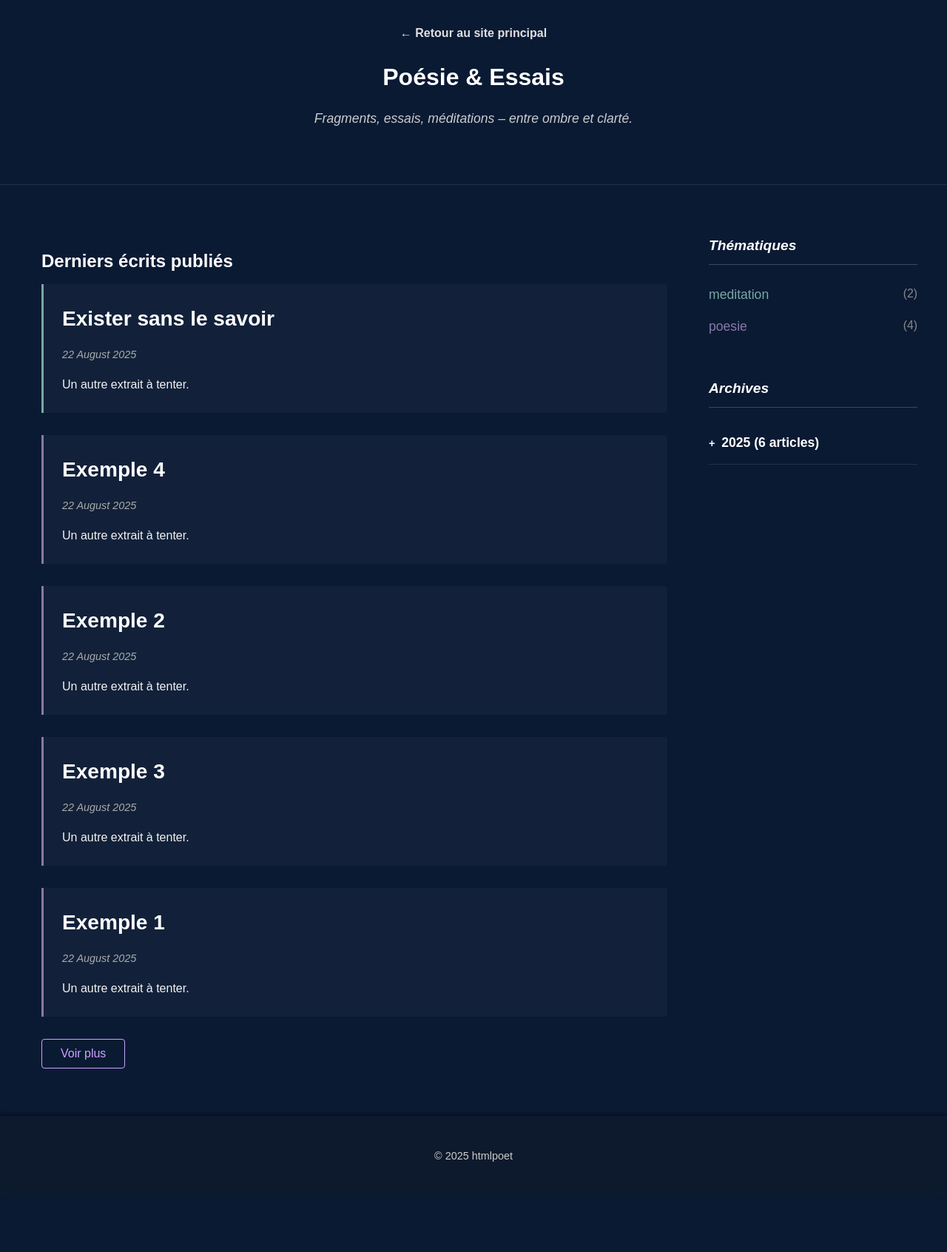
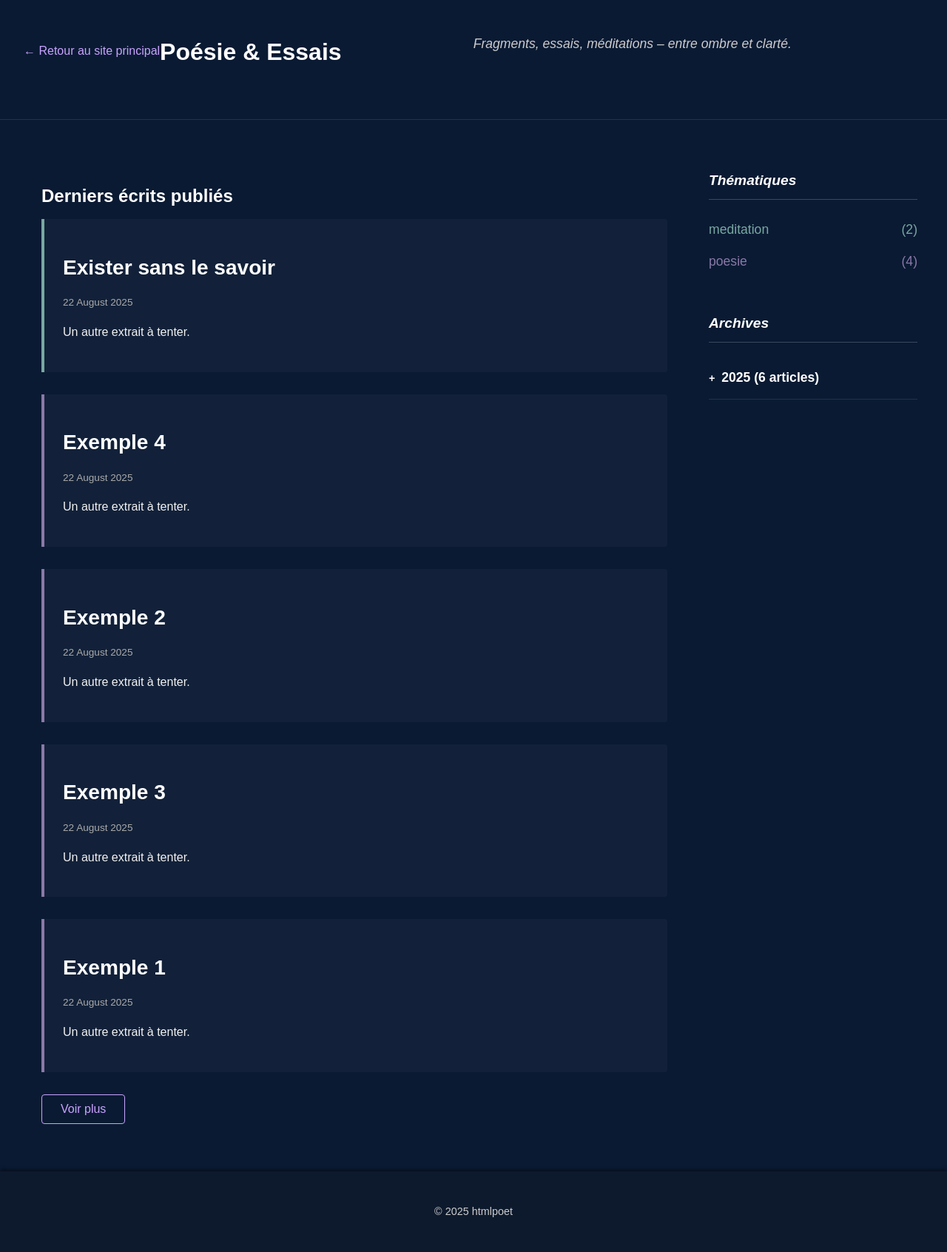
Before and after one commit to htmlpoet/htmlpoet.github.io, a Jekyll site: the page built from poetry/index.md, in a window 1280 px wide. Shown: the whole page at 74% size. Built offline with Jekyll 4.4.1, drawn with Linux system fonts in a browser that asks for light colours; before the commit the page ends 1617 px from its top, so only the background shows below that.

Commit message:
hamburger menu

```diff
--- a/css/style.css
+++ b/css/style.css
@@ -1,35 +1,10 @@
+/* --- STYLES GÉNÉRAUX --- */
 body {
   font-family: 'Arial', sans-serif;
-  color: #f2f2f2; /* Light text for contrast */
-  background-color: #0a1a33; /* Deep dark blue */
+  color: #f2f2f2;
+  background-color: #0a1a33;
   margin: 0;
   line-height: 1.6;
-}
-
-header {
-  text-align: center;
-  padding: 2em 1em;
-}
-
-nav ul {
-  list-style: none;
-  text-align: center;
-  padding: 0;
-}
-
-nav li {
-  display: inline-block;
-  margin: 0 15px;
-}
-
-nav a {
-  text-decoration: none;
-  color: #e0e0e0; /* Lightened for readability */
-  font-weight: bold;
-}
-
-nav a:hover {
-  color: #ffb6c1; /* Softer pink for contrast against dark blue */
 }
 
 main {
@@ -39,7 +14,7 @@
 }
 
 h1, h2, h3 {
-  color: #ffffff; /* White headings for clarity */
+  color: #ffffff;
   margin-bottom: 0.5em;
 }
 
@@ -47,23 +22,14 @@
   margin-bottom: 1em;
 }
 
-footer {
-  text-align: center;
-  padding: 2em 1em;
-  font-size: 0.9em;
-  background: #0d1a2d; /* Slightly lighter dark blue for contrast */
-  box-shadow: 0 -2px 5px rgba(0,0,0,0.5);
-  color: #cccccc; /* Softer gray text */
-}
-
 a {
-  color: #c9a3ff; /* base link color, matches your nav */
+  color: #c9a3ff;
   text-decoration: none;
   transition: color 0.3s ease;
 }
 
 a:hover {
-  color: #b86b77; /* hover color */
+  color: #b86b77;
 }
 
 img {
@@ -73,46 +39,63 @@
   margin: 0 auto;
 }
 
-button, .btn {
-  background-color: #b86b77;
-  color: #fff;
-  border: none;
-  padding: 0.6em 1.2em;
-  cursor: pointer;
-  font-family: 'Merriweather', serif;
-  transition: background-color 0.3s ease;
+/* --- HEADER PRINCIPAL & NAVIGATION --- */
+header {
+  display: flex;
+  justify-content: space-between;
+  align-items: center;
+  padding: 1.5em 2em;
 }
 
-button:hover, .btn:hover {
-  background-color: #944f5b;
+.site-title {
+  font-size: 1.5em;
+  text-decoration: none;
+  color: #fff;
+  font-weight: bold;
 }
 
-/* Intro/lead */
-.intro .lead {
-  font-size: 1.2rem;
-  font-style: italic;
-  text-align: center;
-  margin: 2em auto;
-  max-width: 700px;
-  color: #dcdcdc;
+nav#main-nav ul {
+  list-style: none;
+  padding: 0;
+  margin: 0;
 }
 
-/* Articles */
+nav#main-nav li {
+  display: inline-block;
+  margin: 0 15px;
+}
+
+nav#main-nav a {
+  text-decoration: none;
+  color: #e0e0e0;
+  font-weight: bold;
+}
+
+nav#main-nav a:hover {
+  color: #ffb6c1;
+}
+
+/* --- FOOTER --- */
+footer {
+  text-align: center;
+  padding: 2em 1em;
+  font-size: 0.9em;
+  background: #0d1a2d;
+  box-shadow: 0 -2px 5px rgba(0,0,0,0.5);
+  color: #cccccc;
+}
+
+/* --- ARTICLES (.post) --- */
 .post {
   background: rgba(255, 255, 255, 0.03);
-  border-left: 3px solid #c9a3ff; /* lavande poétique */
+  border-left-width: 3px;
+  border-left-style: solid;
+  border-left-color: #6c757d;
   margin: 2em auto;
   padding: 1.5em;
   max-width: 750px;
   box-shadow: 0 4px 12px rgba(0,0,0,0.3);
   border-radius: 4px;
-}
-
-.post-title {
-  font-family: "Merriweather", serif;
-  font-size: 1.5rem;
-  margin-bottom: 0.3em;
-  color: #ffffff;
 }
 
 .post-meta {
@@ -121,51 +104,34 @@
   margin-bottom: 1em;
 }
 
-.post-content p {
-  margin-bottom: 1em;
-  color: #f2f2f2;
-}
-
-/* css/style.css */
-
+/* --- LISTE D'ARTICLES (.post-list) --- */
 .post-list {
   list-style: none;
   padding: 0;
   margin: 0;
 }
 
-/* Le conteneur de chaque article dans la liste */
 .post-list li {
-  position: relative; /* Essentiel pour que l'étirement du lien fonctionne */
-  /* ...tes autres styles pour li restent les mêmes... */
+  position: relative;
   background-color: rgba(255, 255, 255, 0.03);
   padding: 25px;
   margin-bottom: 30px;
-  border-left-width: 4 px;
+  border-left-width: 4px;
   border-left-style: solid;
-  border-left-color: #6C757d;
+  border-left-color: #6c757d;
   border-radius: 0 4px 4px 0;
   transition: background-color 0.3s ease, border-left-color 0.3s ease;
 }
 
-/* Effet au survol pour l'interactivité */
 .post-list li:hover {
   background-color: rgba(255, 255, 255, 0.06);
-  /* On utilise la couleur rose de tes liens au survol pour la cohérence */
   border-left-color: #ffb6c1;
-}
-
-/* Le titre de l'article */
-.post-list h3 {
-  margin-top: 0;
-  margin-bottom: 5px;
 }
 
 .post-list h3 a {
   text-decoration: none;
-  /* Titre en blanc pour un contraste maximal */
   color: #ffffff;
-  font-size: 1.5em; /* Un peu plus grand pour marquer l'importance */
+  font-size: 1.5em;
 }
 
 .post-list h3 a::after {
@@ -177,69 +143,35 @@
   height: 100%;
 }
 
-/* La date et autres métadonnées */
-.post-list .post-meta {
-  /* Gris clair, discret et lisible */
-  color: #aaa;
-  font-size: 0.9em;
-  margin-bottom: 15px;
-  font-style: italic;
+/* --- STRUCTURE ET HEADER DU BLOG --- */
+.blog-header {
+  text-align: center;
+  padding-bottom: 3em;
+  border-bottom: 1px solid rgba(255, 255, 255, 0.1);
 }
 
-/* L'extrait du texte (qui est dans une balise <p>) */
-.post-list p {
-  /* Couleur principale de ton texte pour une lisibilité parfaite */
-  color: #f2f2f2;
-  margin-bottom: 0;
+.tagline {
+  font-size: 1.1rem;
+  font-style: italic;
+  color: #ccc;
+  margin: 0.5em 0 1.5em 0;
+  max-width: 600px;
+  margin-left: auto;
+  margin-right: auto;
 }
 
-/* --- COULEURS PAR TAG --- */
-
-/* Thème "Poésie" */
-.post-list li.tag-poesie,
-.post.tag-poesie {
-  border-left-color: #8a79a8; /* Un violet poudré */
+.blog-container {
+  display: flex;
+  max-width: 1200px;
+  margin: 0 auto;
+  padding: 2em 1em;
+  gap: 40px;
 }
 
-/* Thème "Essai" */
-.post-list li.tag-essai,
-.post.tag-essai {
-  border-left-color: #a89a79; /* Un ocre doux */
-}
+.blog-main { flex: 3; }
+.blog-sidebar { flex: 1; padding-top: 1em; }
 
-/* Thème "Méditation" */
-.post-list li.tag-meditation,
-.post.tag-meditation {
-  border-left-color: #79a8a1; /* Un vert d'eau apaisant */
-}
-
-/* Ajoute autant de thèmes que tu le souhaites ! */
-.post-list li.tag-fragment,
-.post.tag-fragment {
-  border-left-color: #798aa8; /* Un bleu ardoise */
-}
-
-/* css/style.css */
-
-/* --- STRUCTURE DU BLOG --- */
-.blog-container {
-  display: flex;
-  max-width: 1200px; /* On élargit un peu pour la sidebar */
-  margin: 0 auto;
-  padding: 2em 1em;
-  gap: 40px; /* Espace entre le contenu et la sidebar */
-}
-
-.blog-main {
-  flex: 3; /* Le contenu principal prend 3/4 de la place */
-}
-
-.blog-sidebar {
-  flex: 1; /* La sidebar prend 1/4 de la place */
-  padding-top: 1em; /* Petit décalage pour aligner les titres */
-}
-
-/* --- STYLE DE LA SIDEBAR --- */
+/* --- SIDEBAR --- */
 .sidebar-widget {
   margin-bottom: 3em;
 }
@@ -253,14 +185,12 @@
   font-style: italic;
 }
 
-/* Style pour la liste des tags */
 .tag-list, .archive-list {
   list-style: none;
   padding: 0;
 }
 
 .tag-list li a {
-  text-decoration: none;
   font-size: 1.1em;
   display: flex;
   justify-content: space-between;
@@ -269,151 +199,157 @@
 }
 
 .tag-list li a:hover {
-  color: #ffb6c1; /* Rose au survol */
-  letter-spacing: 1px; /* Effet poétique au survol */
+  color: #ffb6c1;
+  letter-spacing: 1px;
 }
 
-.tag-list li a span {
-  font-size: 0.9em;
-  color: #888;
-}
-
-/* --- COULEURS PAR TAG --- */
-/* Couleur des liens dans la sidebar */
-.tag-list a.tag-poesie     { color: #8a79a8; }
-.tag-list a.tag-essai      { color: #a89a79; }
-.tag-list a.tag-meditation { color: #79a8a1; }
-.tag-list a.tag-fragment   { color: #798aa8; }
-
-/* Style pour les nouvelles archives déroulantes */
 .archive-group {
   margin-bottom: 0.5em;
   border-bottom: 1px solid rgba(255, 255, 255, 0.1);
 }
-.archive-group[open] { /* Style quand la section est ouverte */
-  padding-bottom: 1em;
-}
 
-/* Style pour le titre déroulant des archives */
+.archive-group[open] { padding-bottom: 1em; }
+
 .archive-group summary {
   cursor: pointer;
   padding: 0.8em 0;
   font-size: 1.1em;
   font-weight: bold;
   color: #fff;
-  list-style: none; /* Cache la flèche par défaut sur Firefox */
+  list-style: none;
 }
-.archive-group summary::-webkit-details-marker {
-  display: none; /* Cache la flèche par défaut sur Chrome/Safari */
-}
+
+.archive-group summary::-webkit-details-marker { display: none; }
+
 .archive-group summary::before {
   content: '+ ';
   font-family: monospace;
 }
 
-.archive-group[open] summary::before {
-  content: '− ';
-}
+.archive-group[open] summary::before { content: '− '; }
 
-.archive-list {
-  list-style: none;
-  padding-left: 20px; /* Indentation pour les articles */
-  margin-top: 0.5em;
-}
-
-.archive-list-item {
-  padding: 0.3em 0;
-}
 .archive-list-item a {
   text-decoration: none;
   color: #f2f2f2;
 }
-.archive-list-item a:hover {
-  color: #ffb6c1;
-}
 
-/* La correction pour la date */
 .archive-list-item .archive-date {
   font-size: 0.9em;
   color: #888;
   font-style: italic;
-  margin-left: 10px; /* Simple marge à gauche */
+  margin-left: 10px;
 }
 
-/* --- STYLE DU HEADER DE BLOG --- */
-.blog-header {
-  text-align: center;
-  padding-bottom: 2em;
-}
+/* --- COULEURS PAR TAG --- */
+.post-list li.tag-poesie, .post.tag-poesie { border-left-color: #8a79a8; }
+.post-list li.tag-essai, .post.tag-essai { border-left-color: #a89a79; }
+.post-list li.tag-meditation, .post.tag-meditation { border-left-color: #79a8a1; }
+.post-list li.tag-fragment, .post.tag-fragment { border-left-color: #798aa8; }
 
-.tagline {
-  font-size: 1.1rem;
-  font-style: italic;
-  color: #ccc; /* Un gris clair pour contraster avec le titre */
-  margin: 0.5em 0 1.5em 0; /* Espacement au-dessus et en dessous */
-  max-width: 600px;
-  margin-left: auto;
-  margin-right: auto;
-}
-
-.blog-header {
-  /* ... autres styles ... */
-  padding-bottom: 3em; /* Augmente l'espace sous le header */
-  border-bottom: 1px solid rgba(255, 255, 255, 0.1); /* Alternative : une ligne très fine et discrète */
-}
+.tag-list a.tag-poesie { color: #8a79a8; }
+.tag-list a.tag-essai { color: #a89a79; }
+.tag-list a.tag-meditation { color: #79a8a1; }
+.tag-list a.tag-fragment { color: #798aa8; }
 
 /* --- PAGINATION "VOIR PLUS" --- */
+.post-list li:nth-child(n+6) { display: none; }
 
-.post-list li:nth-child(n+6) {
-  display: none; /* Cache tous les articles à partir du 6ème */
-}
-
-/* Style du bouton "Voir plus" (Version corrigée et plus robuste) */
 #loadMore {
-  /* On hérite la police du reste du site */
   font-family: inherit;
   font-size: 1em;
-
-  /* Style visuel */
   background-color: transparent;
   color: #c9a3ff;
   border: 1px solid #c9a3ff;
-  border-radius: 4px; /* Ajout de bords légèrement arrondis */
-
+  border-radius: 4px;
   padding: 10px 25px;
   cursor: pointer;
   transition: all 0.3s ease;
-
-  /* S'assure qu'il n'y a pas d'apparence native imposée par le navigateur */
   -webkit-appearance: none;
   appearance: none;
 }
 
 #loadMore:hover {
   background-color: #c9a3ff;
-  color: #0a1a33; /* Le bleu foncé de votre fond */
+  color: #0a1a33;
 }
 
-#loadMore.hidden {
+#loadMore.hidden { display: none; }
+
+/* --- MENU MOBILE & RESPONSIVE --- */
+.mobile-menu-toggle {
   display: none;
+  background: none;
+  border: none;
+  cursor: pointer;
+  padding: 0;
+  z-index: 1000;
 }
-/* --- MISE EN PAGE ADAPTATIVE (RESPONSIVE) --- */
-/* Pour les écrans de taille tablette et plus petits (jusqu'à 992px de large) */
+
+.mobile-menu-toggle span {
+  display: block;
+  width: 25px;
+  height: 2px;
+  background-color: #fff;
+  margin: 5px 0;
+  transition: all 0.3s ease-in-out;
+}
+
 @media (max-width: 992px) {
   .blog-container {
-    /* On change la direction : les colonnes s'empilent verticalement */
     flex-direction: column;
   }
-
   .blog-main, .blog-sidebar {
-    /* Chaque colonne prend maintenant toute la largeur */
     flex: 1 1 100%;
   }
-
   .blog-sidebar {
-    /* On ajoute un peu d'espace en haut quand la sidebar passe en dessous */
     margin-top: 4em;
     padding-top: 2em;
     border-top: 1px solid rgba(255, 255, 255, 0.2);
   }
 }
+
+@media (max-width: 768px) {
+  .mobile-menu-toggle {
+    display: block;
+  }
+  nav#main-nav {
+    position: fixed;
+    top: 0;
+    left: 0;
+    width: 100%;
+    height: 100%;
+    background-color: rgba(10, 26, 51, 0.95);
+    backdrop-filter: blur(10px);
+    display: flex;
+    justify-content: center;
+    align-items: center;
+    opacity: 0;
+    visibility: hidden;
+    transform: translateY(-20px);
+    transition: opacity 0.4s ease, visibility 0.4s ease, transform 0.4s ease;
+  }
+  nav#main-nav.is-open {
+    opacity: 1;
+    visibility: visible;
+    transform: translateY(0);
+  }
+  nav#main-nav ul {
+    flex-direction: column;
+    text-align: center;
+  }
+  nav#main-nav li {
+    margin: 20px 0;
+  }
+  nav#main-nav a {
+    font-size: 2em;
+  }
+  .mobile-menu-toggle.is-active span:nth-child(1) {
+    transform: rotate(45deg) translate(5px, 5px);
+  }
+  .mobile-menu-toggle.is-active span:nth-child(2) {
+    opacity: 0;
+  }
+  .mobile-menu-toggle.is-active span:nth-child(3) {
+    transform: rotate(-45deg) translate(7px, -7px);
+  }
+}
--- a/js/main.js
+++ b/js/main.js
@@ -6,7 +6,6 @@
 
   // --- LOGIQUE POUR LE BOUTON "VOIR PLUS" ---
   const loadMoreButton = document.getElementById('loadMore');
-  // On ne lance ce code que si le bouton existe sur la page
   if (loadMoreButton) {
     const postList = document.querySelector('.post-list');
     const allItems = postList.querySelectorAll('li');
@@ -31,7 +30,6 @@
 
 
   // --- LOGIQUE POUR LE FILTRAGE DES TAGS ---
-  // On ne lance ce code que si on est sur la page des tags
   if (document.querySelector('.tag-group')) {
     const allTagGroups = document.querySelectorAll('.tag-group');
     const showAllButton = document.querySelector('.show-all-tags');
@@ -59,42 +57,6 @@
     window.addEventListener('hashchange', filterTags);
   }
 
-  // --- SCRIPT DE FILTRAGE POUR LA PAGE DES TAGS ---
-
-  // On ne lance ce script que si on trouve un conteneur de tags
-  if (document.querySelector('.tag-group')) {
-
-    const allTagGroups = document.querySelectorAll('.tag-group');
-    const showAllButton = document.querySelector('.show-all-tags');
-
-    function filterTags() {
-      // On récupère le tag dans l'URL (ex: #poesie -> "poesie")
-      const targetTag = window.location.hash.substring(1);
-
-      // S'il n'y a pas de tag dans l'URL, on montre tout
-      if (!targetTag) {
-        allTagGroups.forEach(group => group.style.display = 'block');
-        showAllButton.style.display = 'none'; // On cache le bouton "Voir tout"
-        return;
-      }
-
-      // S'il y a un tag, on filtre...
-      showAllButton.style.display = 'block'; // On montre le bouton "Voir tout"
-      allTagGroups.forEach(group => {
-        if (group.id === targetTag) {
-          group.style.display = 'block'; // On montre le groupe correspondant
-        } else {
-          group.style.display = 'none'; // On cache les autres
-        }
-      });
-    }
-
-    // On lance la fonction une première fois au chargement de la page
-    filterTags();
-
-    // On relance la fonction si l'ancre dans l'URL change
-    window.addEventListener('hashchange', filterTags);
-  }
 
   // --- LOGIQUE POUR LE MENU MOBILE ---
   const menuToggle = document.getElementById('mobile-menu-toggle');
@@ -102,12 +64,9 @@
 
   if (menuToggle && mainNav) {
     menuToggle.addEventListener('click', function() {
-      // Ajoute/retire la classe sur la navigation
       mainNav.classList.toggle('is-open');
-      // Ajoute/retire la classe sur le bouton pour l'animation en croix
       this.classList.toggle('is-active');
     });
   }
 
-});
-});
+}); // Fin de l'unique addEventListener
```
